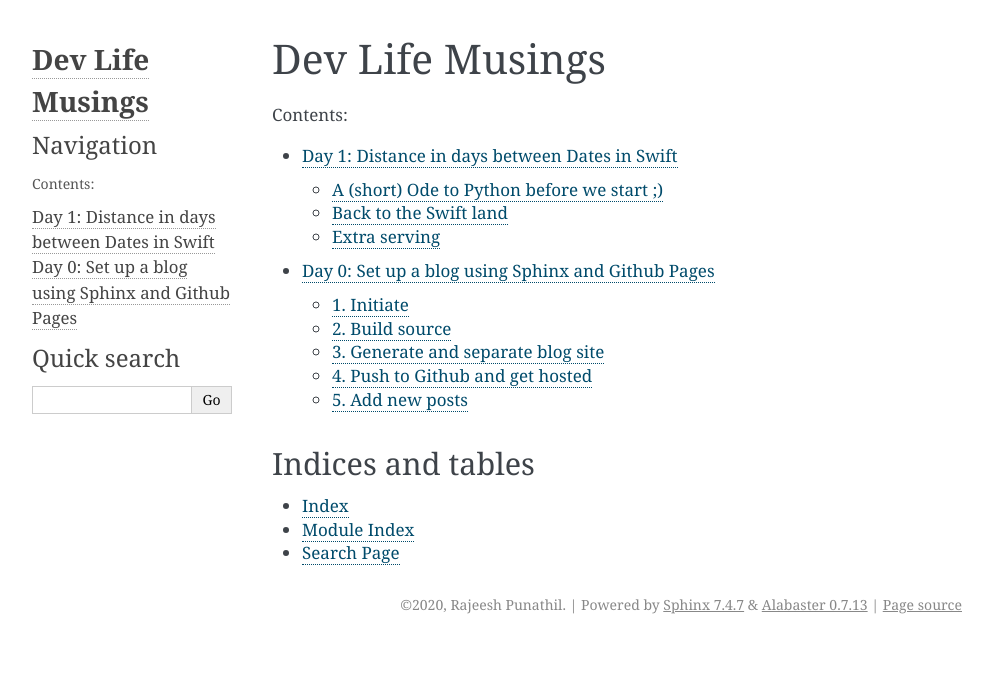
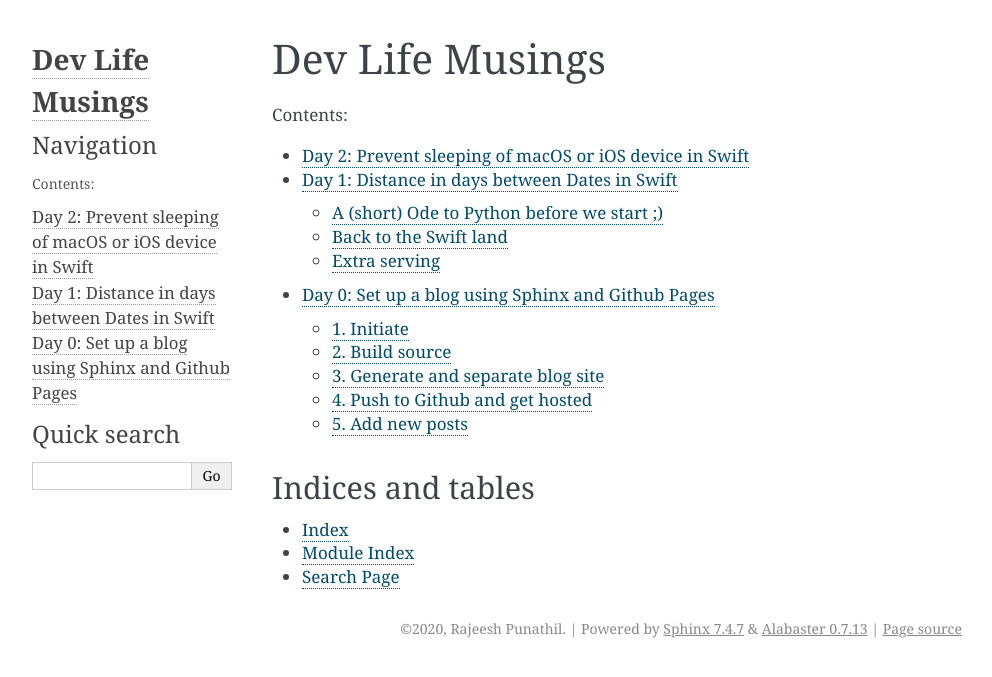
Before and after one commit to rajeeshr-punathil/dev-life-musings, a Sphinx documentation site: the page built from source/index.rst, in a window 1280 px wide. Shown: the top 677 px of the page, without its empty margins (148-1140 px from the left). Built offline with Sphinx 7.4.7, drawn with Linux system fonts in a browser that asks for light colours; some of the changed lines change nothing that is shown.

Commit message:
Added post for 23 Aug 2020.

```diff
--- a/source/index.rst
+++ b/source/index.rst
@@ -14,6 +14,7 @@
 
    post00
    post01
+   post02
 
 Indices and tables
 ==================
--- /dev/null
+++ b/source/post02.rst
@@ -0,0 +1,66 @@
+Day 2: Prevent sleeping of macOS or iOS device in Swift
+========================================================
+
+*Date* : **23 Aug 2020**
+
+*Topics* : ``Swift``, ``macOS``, ``iOS``
+
+Our swift app may sometimes need to prevent the idle-sleep behaviour of the device it runs on. To do this in iOS is very simple, we just need to write a single line of code. Then after performing the task, we can restore the original behaviour by running another single line code. This is possible in macOS too, only that our solution is a little longer to write, but still simple. The following example code deals with both macOS and iOS. Code is self-explanatory:
+
+.. code-block:: swift
+
+    /* 1. Place the following import lines where all other imports are. */
+    #if os(macOS)
+        import IOKit
+        import IOKit.pwr_mgt
+    #endif
+
+    /* 2. Place the following line where the variable declarations are. */
+    #if os(macOS)
+        @State var preventSleepID: IOPMAssertionID = 0
+    #endif
+
+    /* 3. The sleep-preventing function. */
+    func preventSleep() {
+        #if os(iOS)
+            UIApplication.shared.isIdleTimerDisabled = true
+        #else if os(macOS)
+            let reasonForActivity = "DESCRIBE WHY APP NEEDS TO PREVENT SLEEP IN SIMPLE WORDS." as CFString
+            let preventSleep = IOPMAssertionCreateWithName(
+                // To prevent display-sleep, use kIOPMAssertionTypeNoDisplaySleep below.
+                kIOPMAssertionTypeNoIdleSleep as CFString,
+                IOPMAssertionLevel(kIOPMAssertionLevelOn),
+                reasonForActivity,
+                &preventSleepID
+            )
+            if preventSleep != kIOReturnSuccess {
+                print("Idle-sleep could not be prevented. System may go to sleep midway.")
+            }
+        #endif
+    }
+
+    /* 4. The function that restores sleep behaviour. */
+    func restoreSleep() {
+        #if os(iOS)
+            UIApplication.shared.isIdleTimerDisabled = false
+        #else if os(macOS)
+            if preventSleepID != 0 {
+                IOPMAssertionRelease(preventSleepID)
+                preventSleepID = 0
+            } else {
+                print("Idle-sleep Already restored?")
+            }
+        #endif
+    }
+
+    /* 5. A sample function that invokes preventSleep */
+    func startTask() {
+        // Do other things and then..
+        preventSleep()
+    }
+
+    /* 6. A sample function that invokes restoreSleep after finishing the task. */
+    func finishTask() {
+        // Do things that finishes the task and then..
+        restoreSleep()
+    }
```
